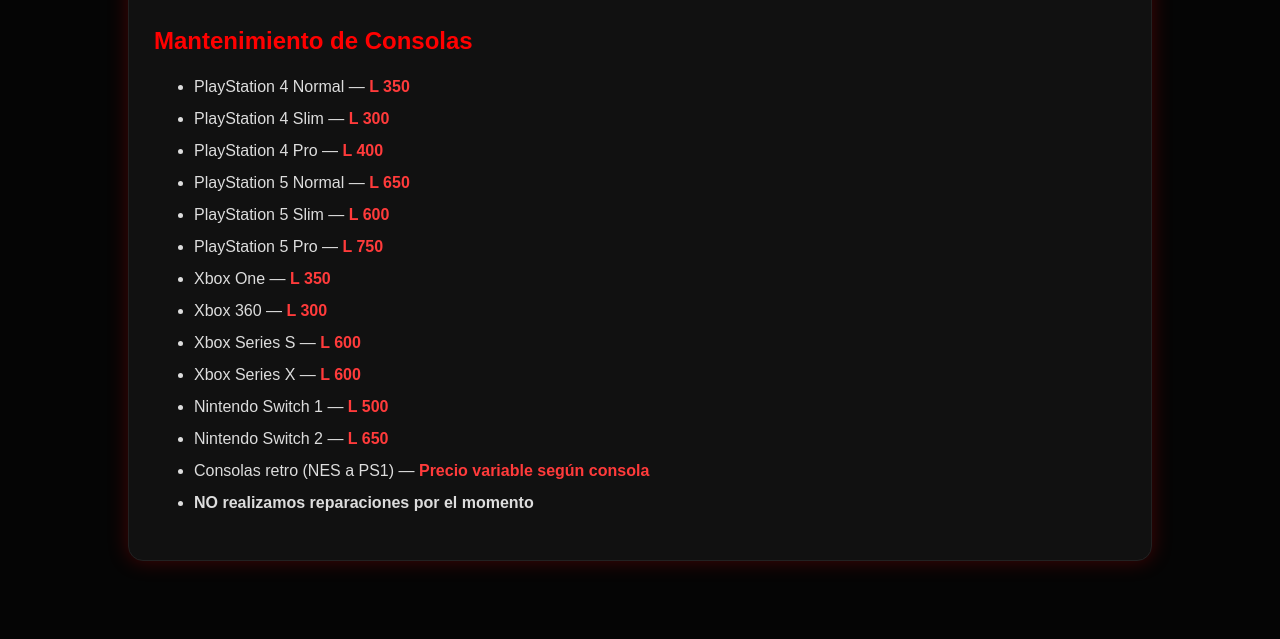
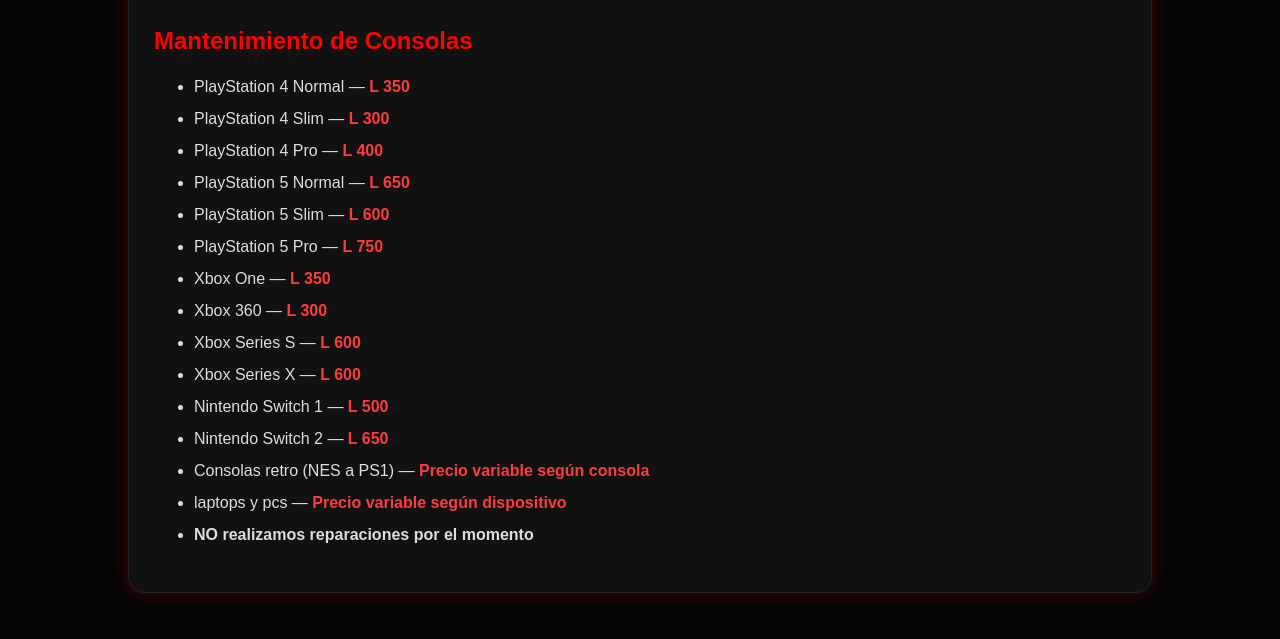
Before and after one commit to butchernills-lgtm/Ciber-Polo-Norte, a plain HTML site: page gaming.html in a window 1280 px wide. Shown: the part 618-1257 px from the top of the page. Drawn offline with Linux system fonts and the light colour scheme.

Commit message:
Update gaming.html

```diff
--- a/gaming.html
+++ b/gaming.html
@@ -101,6 +101,8 @@
 
 <li>Consolas retro (NES a PS1) — <span class="price">Precio variable según consola</span></li>
 
+<li>laptops y pcs —  <span class="price">Precio variable según dispositivo<span></li>
+
 <li><b>NO realizamos reparaciones por el momento</b></li>
 </ul>
 
```
